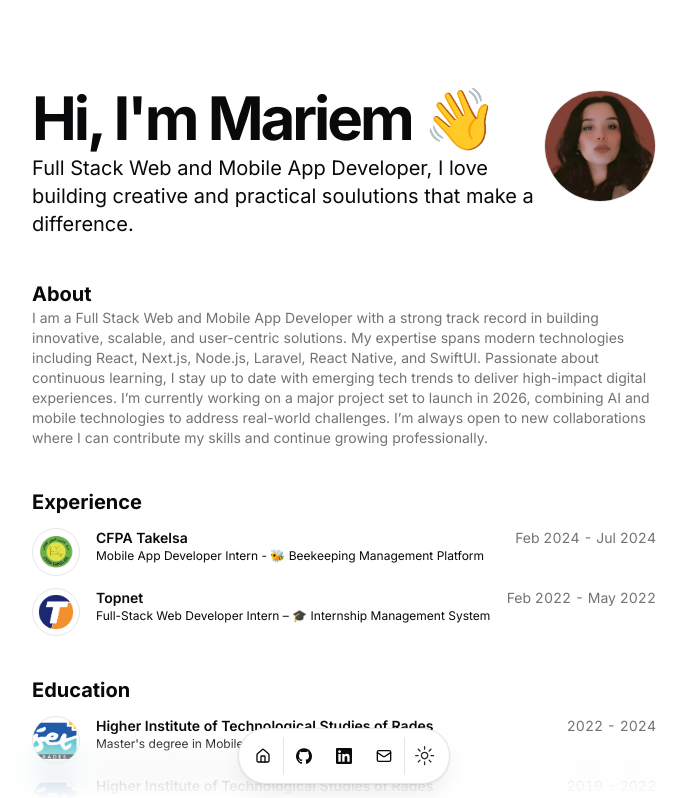
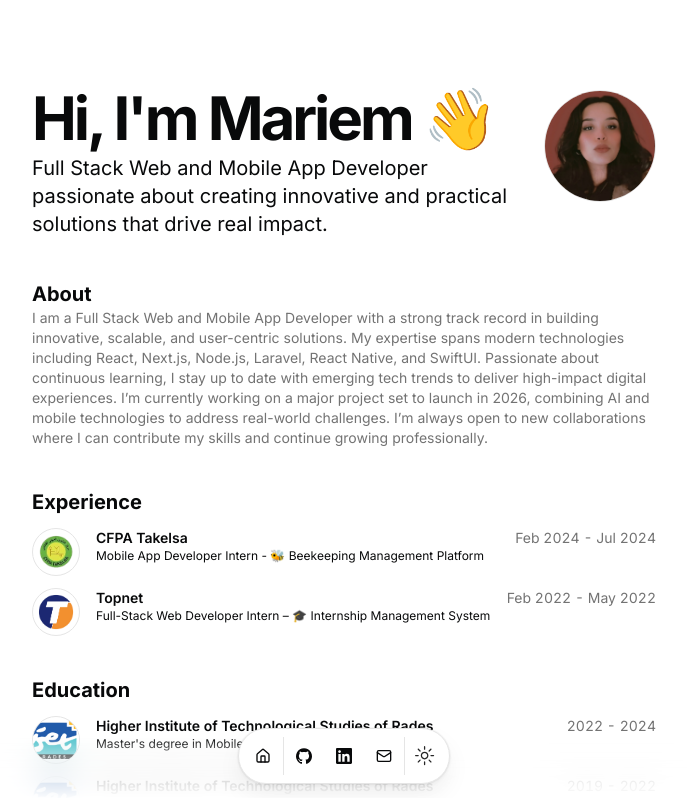
Before and after one commit to CoderZule/My-Portfolio, a Next.js app: page / in a window 1280 px wide. Shown: the top 798 px of the page, without its empty margins (296-983 px from the left). Built offline with nearby package versions, Linux system fonts and the light colour scheme.

Commit message:
changing description

```diff
--- a/src/data/resume.tsx
+++ b/src/data/resume.tsx
@@ -8,7 +8,7 @@ export const DATA = {
   location: "Tunis",
   locationLink: "https://www.google.com/maps/place/tunis",
   description:
-    "Full Stack Web and Mobile App Developer, I love building creative and practical soulutions that make a difference.",
+    "Full Stack Web and Mobile App Developer passionate about creating innovative and practical solutions that drive real impact.",
   summary:
     "I am a Full Stack Web and Mobile App Developer with a strong track record in building innovative, scalable, and user-centric solutions. My expertise spans modern technologies including React, Next.js, Node.js, Laravel, React Native, and SwiftUI. Passionate about continuous learning, I stay up to date with emerging tech trends to deliver high-impact digital experiences. I’m currently working on a major project set to launch in 2026, combining AI and mobile technologies to address real-world challenges. I’m always open to new collaborations where I can contribute my skills and continue growing professionally.",
   avatarUrl: "Images/me.jpg",
```
